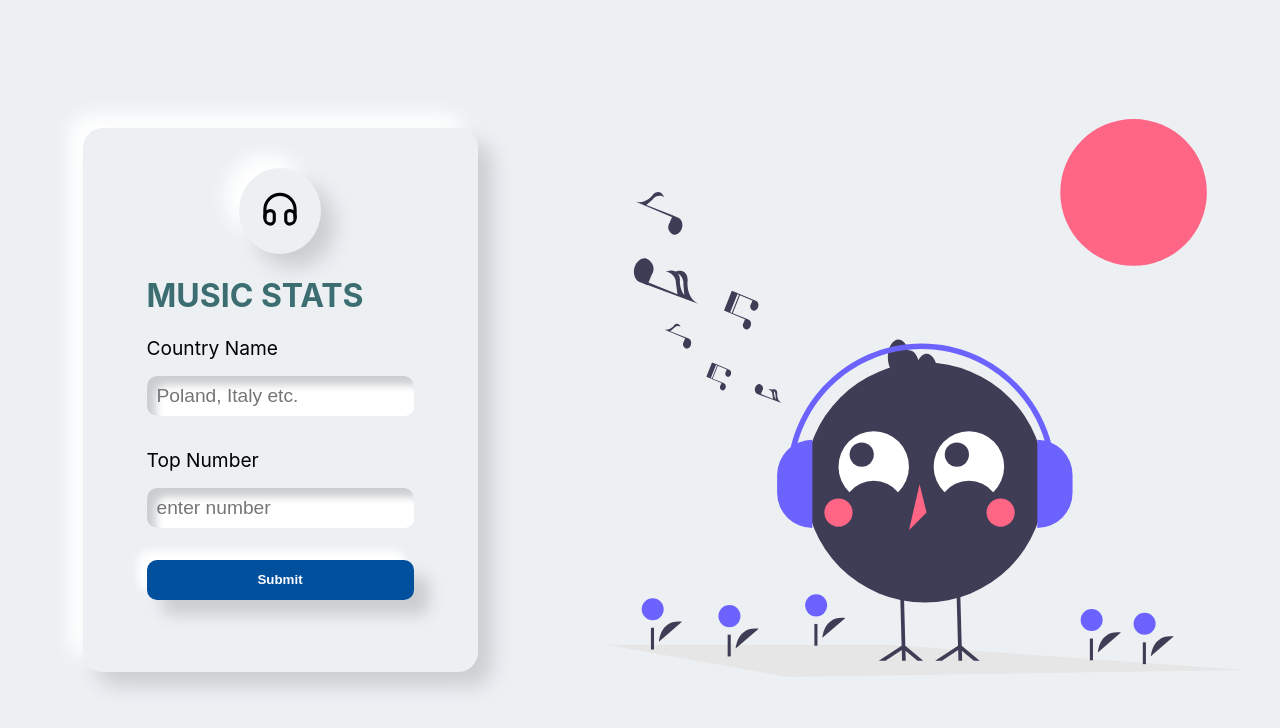
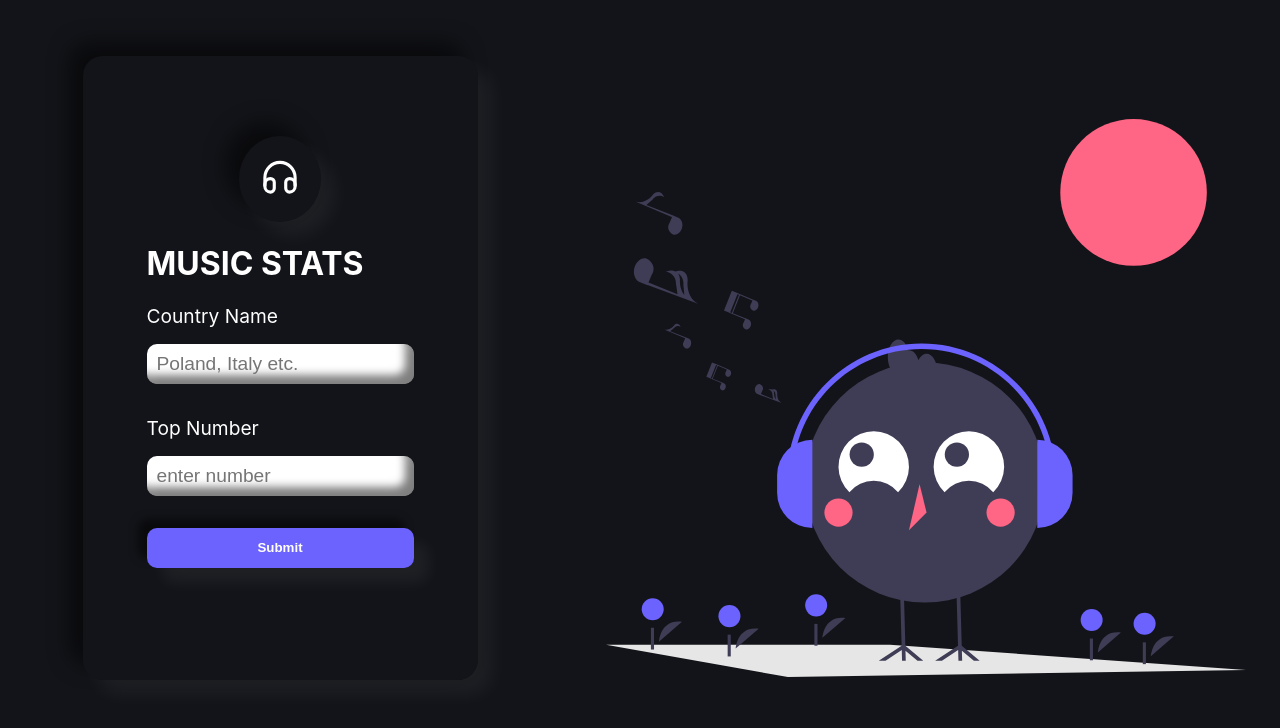
Before and after one commit to burakkgunduzz/music-stats, a Next.js app: page / in a window 1280 px wide. Shown: the top 728 px of the page. Built offline with nearby package versions, Linux system fonts and the light colour scheme.

Commit message:
app switched to a darker theme

```diff
--- a/styles/ArtistBio.module.css
+++ b/styles/ArtistBio.module.css
@@ -11,7 +11,7 @@
 }
 
 .anchorTag {
-  color: var(--secondaryColor);
+  color: #ff6584;
 }
 
 .biography {
--- a/styles/ArtistStats.module.css
+++ b/styles/ArtistStats.module.css
@@ -11,5 +11,6 @@
   .container {
     display: flex;
     justify-content: space-around;
+    flex-wrap: wrap;
   }
 }
--- a/styles/Form.module.css
+++ b/styles/Form.module.css
@@ -18,7 +18,7 @@
 }
 
 .form h1 {
-  color: var(--secondaryColor);
+  color: var(--primaryColor);
 }
 
 .inputWrapper {
@@ -48,7 +48,7 @@
   border-radius: 10px;
   cursor: pointer;
   border: none;
-  background: var(--primaryColor);
+  background: var(--secondaryColor);
   color: white;
 }
 
@@ -80,9 +80,22 @@
   }
 }
 
-@media screen and (max-height: 768px) {
+@media screen and (max-height: 825px) {
   .form {
-    height: 80vh;
+    height: 70vh;
     width: 90vw;
+    margin-top: 1rem;
   }
 }
+
+@media screen and (max-height: 812px) {
+  .form {
+    height: 78vh;
+  }
+}
+
+@media screen and (max-height: 655px) {
+  .form {
+    height: 92vh;
+  }
+}
--- a/styles/SimilarArtist.module.css
+++ b/styles/SimilarArtist.module.css
@@ -8,7 +8,7 @@
 }
 
 .artistName {
-  color: var(--secondaryColor);
+  color: var(--primaryColor);
   text-align: center;
   padding: 0.5rem;
 }
@@ -29,7 +29,6 @@
   .container {
     flex: 1 0 200px;
     margin-bottom: 1rem;
-    border: 2px solid red;
   }
 }
 
--- a/styles/globals.css
+++ b/styles/globals.css
@@ -1,17 +1,19 @@
+:root {
+  --primaryColor: white;
+  --secondaryColor: #6c63ff;
+  --shadowColorRight: rgba(255, 255, 255, 0.05);
+  --shadowColorLeft: rgba(0, 0, 0, 0.5);
+}
 html,
 body {
   padding: 0;
   margin: 0;
   font-family: -apple-system, BlinkMacSystemFont, Segoe UI, Roboto, Oxygen,
     Ubuntu, Cantarell, Fira Sans, Droid Sans, Helvetica Neue, sans-serif;
-  background: #ecf0f3;
   height: 100vh;
-}
-:root {
-  --primaryColor: #00509d;
-  --secondaryColor: #3c6e71;
-  --shadowColorRight: #cbced1;
-  --shadowColorLeft: white;
+  background-attachment: fixed;
+  background: #131419;
+  color: var(--primaryColor);
 }
 *,
 *::before,
```
